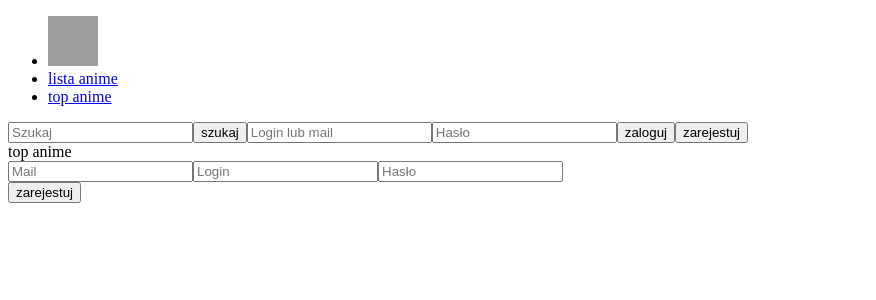
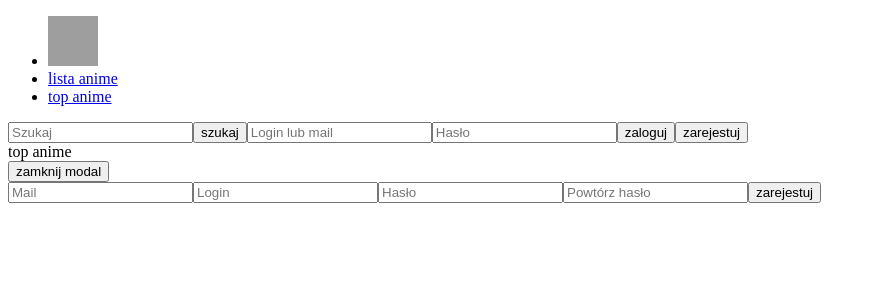
Before and after one commit to wojciechpismenko/Animu, a React (Create React App) app: page /top in a window 1280 px wide. Both pictures are taken after a click on the button "zarejestuj". Shown: the top 300 px of the page, without its empty margins (0-876 px from the left). Built offline with nearby package versions, Linux system fonts and the light colour scheme; grey boxes are pictures that could not be loaded.

Commit message:
added modal with full validation and function open/close

```diff
--- a/src/App.js
+++ b/src/App.js
@@ -4,10 +4,30 @@ import Header from './components/Header/Header';
 import RootView from './views/RootView/RootView';
 import ListView from './views/ListView/ListView';
 import TopView from './views/TopView/TopView';
-import Form from './components/Form/Form';
+import Modal from './components/Modal/Modal';
 
 
 class App extends React.Component {
+  state = {
+    isModalOpen: false,
+  }
+
+  openModal = (e) => {
+    e.preventDefault();
+
+    this.setState({
+      isModalOpen: true,
+    })
+  }
+
+  closeModal = (e) => {
+    e.preventDefault();
+
+    this.setState({
+      isModalOpen: false,
+    })
+  }
+
   useButton = () => {
     console.log('użyto buttona')
   }
@@ -16,13 +36,13 @@ class App extends React.Component {
     return (
       <BrowserRouter>
       <>
-        <Header useButtonFn={this.useButton} />
+        <Header useButtonFn={this.useButton} openModelFn={this.openModal} />
         <Switch>
           <Route exact path="/" component={RootView} />
           <Route path="/list" component={ListView} />
           <Route path="/top" component={TopView} />
         </Switch>
-        <Form />
+        { this.state.isModalOpen && <Modal closeModalFn={this.closeModal} /> }
       </>
       </BrowserRouter>
     );
--- a/src/components/Form/Form.js
+++ b/src/components/Form/Form.js
@@ -7,29 +7,82 @@ class Form extends React.Component {
     mail: '',
     login: '',
     password: '',
+    passwordRepeat: '',
+    loginValidation: false,
+    mailValidation: false,
+    passwordValidation: false,
+    formCorrect: false,
   }
 
   handleInputChange = e => {
       this.setState({
         [e.target.name]: e.target.value,
       })
+
+    if (e.target.name === 'login') { this.loginValidation(e.target.value) }
+
+    if (e.target.name === 'mail') { this.mailValidation(e.target.value) }
+
+    if (e.target.name === 'password') { this.passwordValidation(e.target.value) }
   }
 
-  useButton = () => {
-    const mail = this.state.mail;
+  loginValidation = (e) => {
+    const loginReg = /^(?!.*\s).{6,}$/;
+
+    if (loginReg.test(e)) {
+      this.setState({ loginValidation: true });
+      console.log('login prawidłowy');
+    } else {
+      this.setState({ loginValidation: false });
+      console.log('BŁĘDNY login, użyj co najmniej 6 znaków oprócz spacji');
+    }
+  }
+
+  mailValidation = (e) => {
     const mailReg = /^[a-z\d]+[\w\d.-]*@(?:[a-z\d]+[a-z\d-]+\.){1,5}[a-z]{2,6}$/i;
 
-    mailReg.test(mail) ? (
-      console.log('Mail OK')
-    ) : (
-      console.log('Mail jest niepoprawny')
-    )
+    if(mailReg.test(e)) {
+      this.setState({ mailValidation : true });
+      console.log('mail OK');
+    } else {
+      this.setState({ mailValidation: false });
+      console.log('mail BŁĘDNY!');
+    }
   }
 
-  render(submitFn) {
+  passwordValidation = (e) => {
+    const passwordReg = /^(?=.*\d)(?=.*[a-z])(?=.*[A-Z])(?!.*\s).{6,}$/;
+    // const passwordReg = /^(?=.*\d)(?=.*[a-z])(?=.*[\!\@\#\$\%\^\&\*\(\)\_\+\-\=])(?=.*[A-Z])(?!.*\s).{8,}$/;
+
+    if (passwordReg.test(e)) {
+      this.setState({ passwordValidation: true });
+      console.log('hasło silne!');
+    } else {
+      this.setState({ passwordValidation: false });
+      console.log('hasło za SŁABE, użyj co najmniej 6 znaków: wielkich i małych liter, cyfr');
+    }
+  }
+
+  registerButton = (e) => {
+    e.preventDefault();
+
+    if (this.state.password === this.state.passwordRepeat) {
+      console.log('hasła sie zgadzają');
+      if (this.state.mailValidation === true && this.state.passwordValidation === true && this.state.loginValidation === true) {
+        console.log('Formularz rejestracyjny został wypełniony poprawnie');
+        this.setState({ formCorrect: true });
+      } else {
+        console.log('popraw formularz!');
+      }
+    } else {
+      console.log('hasła są niezgodne ze sobą');
+    }
+  }
+
+  render() {
     return (
       <div>
-        <form onSubmit={submitFn}>
+        <form>
           <Input
             name="mail"
             placeholder="Mail"
@@ -49,8 +102,17 @@ class Form extends React.Component {
             onChange={this.handleInputChange}
             value={this.state.password}
           />
-        </form>
-        <Button onClick={this.useButton} children='zarejestuj' />
+          <Input
+            type="password"
+            name="passwordRepeat"
+            placeholder="Powtórz hasło"
+            onChange={this.handleInputChange}
+            value={this.state.passwordRepeat}
+          />
+          <Button children='zarejestuj' onClick={this.registerButton
+              //, this.state.formCorrect && console.log('jak przekazac do App.js żeby przycisk wykonał również closeModalFn ???')
+            } />
+          </form>
       </div>
     )
   }
--- a/src/components/Header/Header.js
+++ b/src/components/Header/Header.js
@@ -3,7 +3,7 @@ import HeaderNavigation from './HeaderNavigation';
 import Button from '../Button/Button';
 import Input from '../Input/Input';
 
-const Header = ({ useButtonFn }) => (
+const Header = ({ useButtonFn, openModelFn }) => (
   <header>
     <HeaderNavigation />
     <Input name="search" placeholder="Szukaj" />
@@ -11,7 +11,7 @@ const Header = ({ useButtonFn }) => (
     <Input name="login" placeholder="Login lub mail" />
     <Input type="password" name="password" placeholder="Hasło" />
     <Button onClick={useButtonFn} children='zaloguj' />
-    <Button onClick={useButtonFn} children='zarejestuj' />
+    <Button onClick={openModelFn} children='zarejestuj' />
   </header>
 );
 
--- /dev/null
+++ b/src/components/Modal/Modal.js
@@ -0,0 +1,11 @@
+import React from 'react';
+import Form from '../Form/Form';
+
+const Modal = ({ closeModalFn }) => (
+  <div>
+    <button onClick={closeModalFn} children='zamknij modal' />
+    <Form />
+  </div>
+);
+
+export default Modal;
```
Also changed, not shown: src/components/Modal/Modal.module.scss (added).
